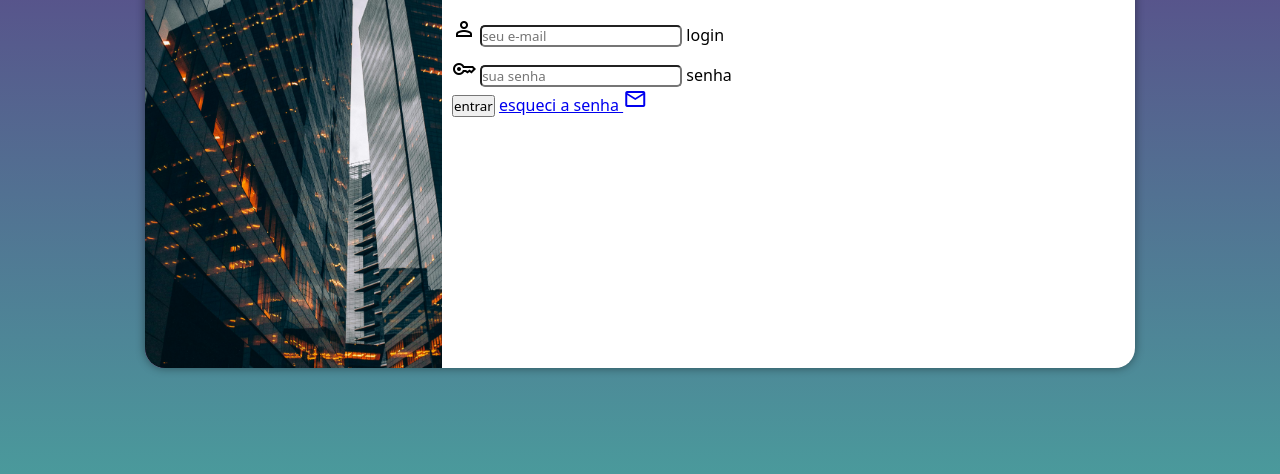
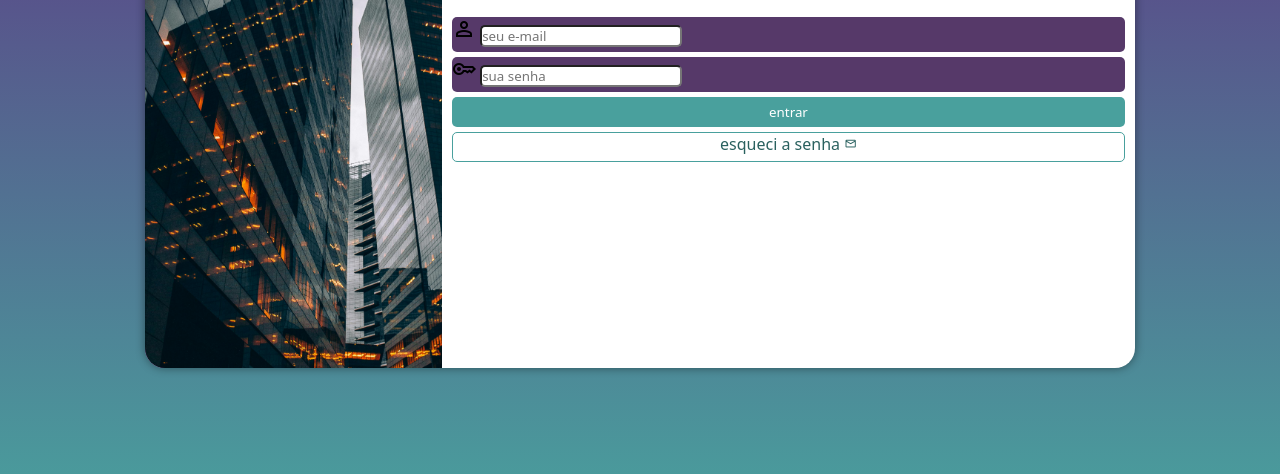
Before and after one commit to RuanDsouzah/projeto-login, a plain HTML site: page index.html in a window 1280 px wide. Shown: the part 282-756 px from the top of the page. Drawn offline with nearby package versions, Linux system fonts and the light colour scheme.

Commit message:
formatação do formulario

```diff
--- a/estilos/style.css
+++ b/estilos/style.css
@@ -57,9 +57,52 @@ main{
     margin-bottom: 20px;
 }
 #ilogin{
-    margin-bottom: 10px;
     border-radius: 5px;
+    margin-bottom: 5px;
 }
 #isenha{
     border-radius: 5px;
+    margin-bottom: 5px;
 }
+.campo{
+    display: block;
+    background-color: #563969;
+    margin: 5px 0px;
+    border-radius: 5px;
+}
+.campo >label{
+    display: none;
+}
+form > input[type=submit]{
+    display: block;
+    width: 100%;
+    height: 30px;
+    border: 0px;
+    margin-bottom: 5px;
+    background-color: #49a09d;
+    color: white;
+    border-radius: 5px;
+    cursor: pointer;
+}
+form > input[type=submit]:hover{
+    background-color: #2a615f;
+}
+form> a.botao{
+    display: block;
+    text-align: center;
+    text-decoration: none;
+    width: 100%;
+    height: 30px;
+    font-size: 1em;
+    padding-bottom: 5px;
+    border-radius: 5px;
+    background-color: white;
+    color: #2a615f;
+    border: 1px solid #49a09d;
+}
+form> a.botao:hover{
+    background-color: #6eebe6;
+}
+form > a.botao > span{
+    font-size: .8em;
+}
--- a/index.html
+++ b/index.html
@@ -33,7 +33,7 @@
                         <label for="isenha">senha</label>
                     </div>
                     <input type="submit" value="entrar">
-                    <a href="esqueci.html">esqueci a senha
+                    <a class="botao" href="esqueci.html">esqueci a senha
                         <span class="material-symbols-outlined">
                             mail
                             </span>
```
